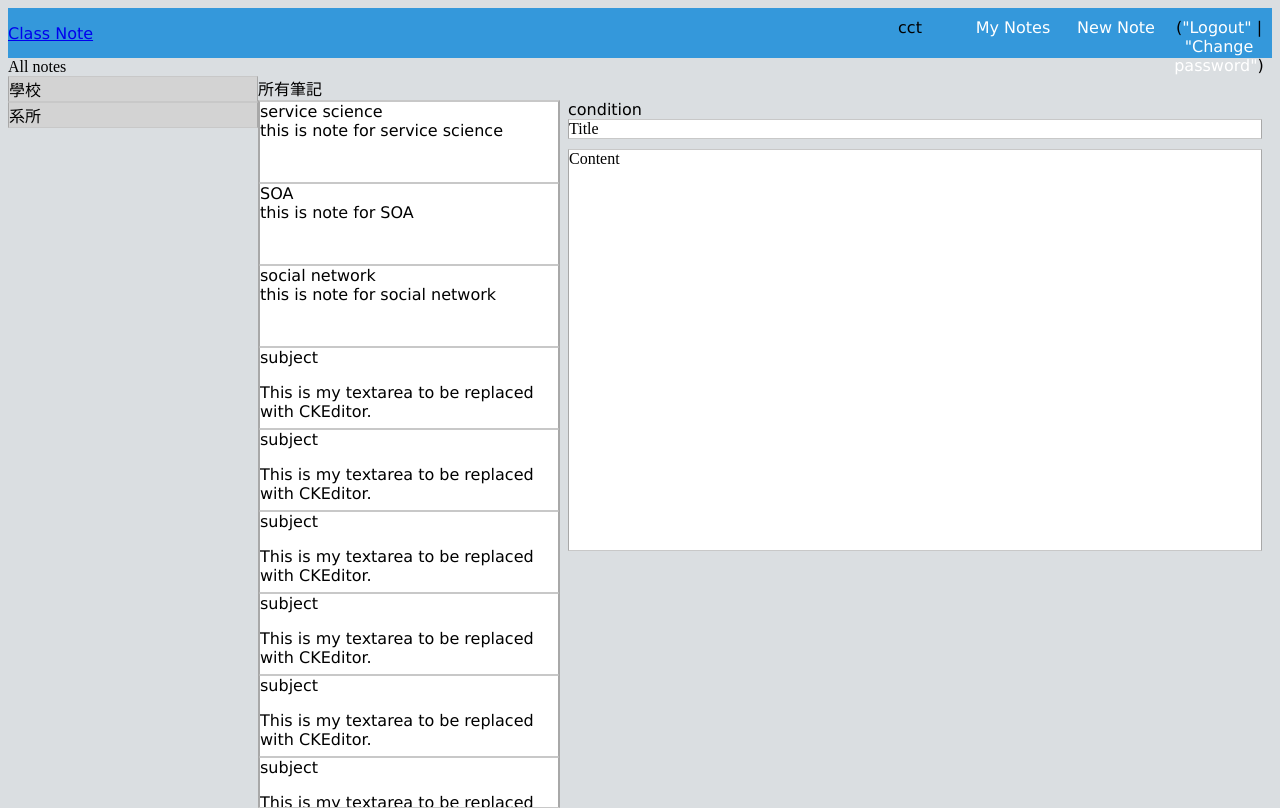
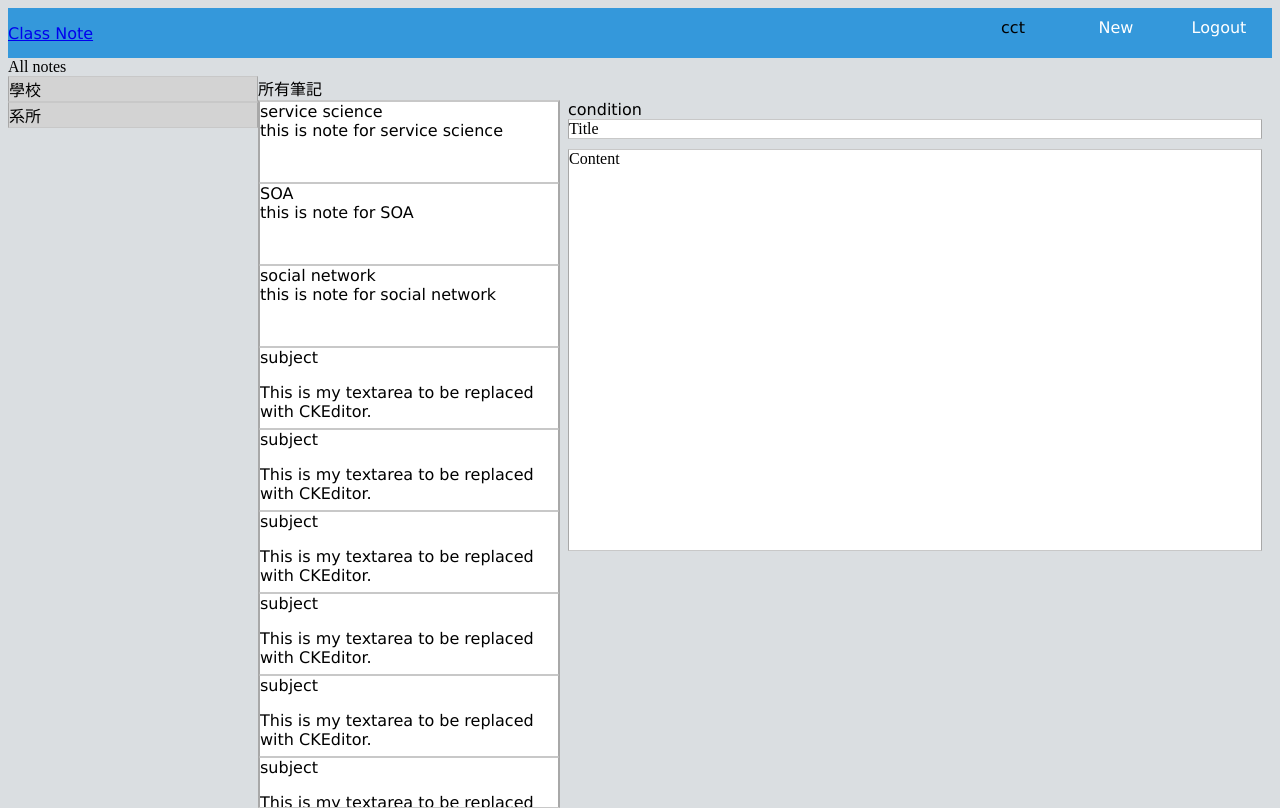
Before and after one commit to changchengtu/classnotes, a Django app: page /shownotes/index/ in a window 1280 px wide. Run offline with Django 3.2, Linux system fonts and the light colour scheme; a user stored in the database is signed in; data comes from the database, SQL or seed files in the repository; both versions use the stored data as it was after the commit; parts of the project's set-up code (start-up, migrations or seed data) failed here and were passed over; some libraries are stand-ins or nearby versions.

```diff
--- a/accounts/templates/registration/login.html
+++ b/accounts/templates/registration/login.html
@@ -18,7 +18,8 @@
 	  	<input class="btn btn-primary btn-large btn-block" type="submit" value="{% trans 'Log in' %}" />
 	  	<input type="hidden" name="next" value="{{ next }}" />
 	  	<p>{% trans "Forgot password" %}? <a href="{% url 'auth_password_reset' %}">{% trans "Reset it" %}</a>!</p>
-	<p>{% trans "Not member" %}? <a href="{% url 'registration_register' %}">{% trans "Register" %}</a>!</p>
+		<p>{% trans "Not member" %}? <a href="{% url 'registration_register' %}">{% trans "Register" %}</a>!</p>
+		<p>{% url "socialauth_begin" "facebook-oauth2" %}</p>
 	  </div>
 	</form>
 
--- a/between_heroku_and_local.txt
+++ b/between_heroku_and_local.txt
@@ -1 +1,2 @@
-set settings.py which is needed for heroku
+1. set settings.py which is needed for heroku
+2. gmail problem : http://joequery.me/code/python-smtp-authenticationerror/
--- a/classnote/settings.py
+++ b/classnote/settings.py
@@ -23,6 +23,7 @@ SECRET_KEY = '7(@2r7zzk1)fn2_obvy(k%=x_su5at6dp!nrnvvs*xr(g4jido'
 DEBUG = True
 
 TEMPLATE_DEBUG = True
+
 
 ALLOWED_HOSTS = []
 
@@ -87,9 +88,11 @@ USE_TZ = True
 STATIC_URL = '/static/'
 
 # For user account
+LOGIN_URL = '/accounts/login'
 LOGIN_REDIRECT_URL='/shownotes/index'
 ACCOUNT_ACTIVATION_DAYS = 7
 REGISTRATION_OPEN=True
+
 
 EMAIL_HOST = 'smtp.gmail.com'
 EMAIL_PORT = 587
@@ -100,6 +103,7 @@ EMAIL_HOST_PASSWORD = 'dreampocketclub'
 
 
 
+'''
 # Parse database configuration from $DATABASE_URL
 import dj_database_url
 DATABASES['default'] =  dj_database_url.config()
@@ -119,3 +123,4 @@ STATIC_URL = '/static/'
 STATICFILES_DIRS = (
     os.path.join(BASE_DIR, 'static'),
 )
+'''
--- a/shownotes/templates/shownotes/base.html
+++ b/shownotes/templates/shownotes/base.html
@@ -14,10 +14,8 @@
   <div id="top-bar">
     <ul>
       {% if user.is_authenticated %}
-        <li>(<a href="{% url 'auth_logout' %}">"Logout"</a> |
-        <a href="{% url 'auth_password_change' %}">"Change password"</a>)</li>
-        <li><a href="/editnote/edit">New Note</a></li>
-        <li><a href="/accounts/my_notes">My Notes</a></li>
+        <li><a href="{% url 'auth_logout' %}">Logout</a>
+        <li><a href="/editnote/edit">New</a></li>
         <li>{{ user.username }}</li>
       {% else %}
 	    <li><a href="/accounts/login">login</a></li>
```
Also changed, not shown: db.sqlite3, 2 other files.
